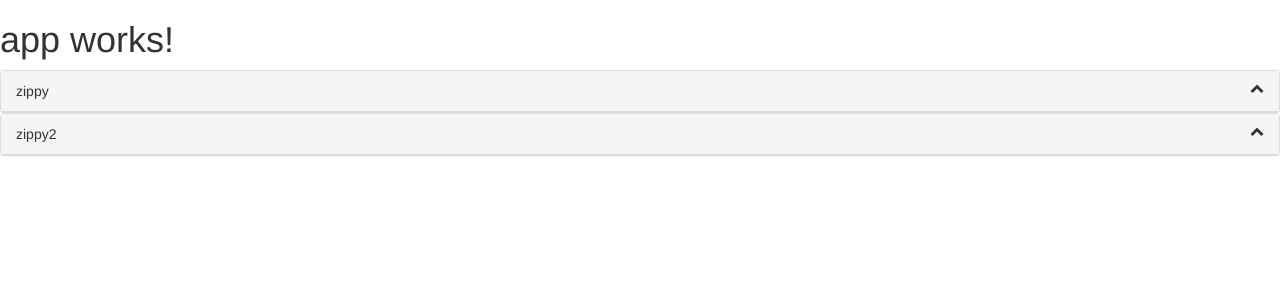
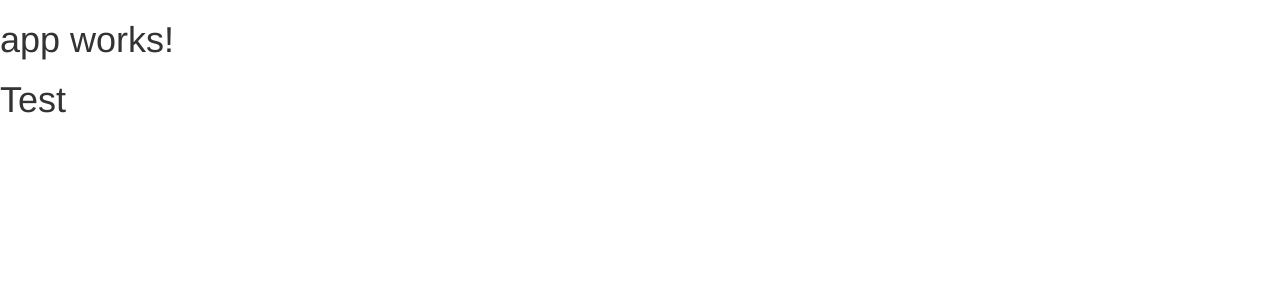
Before and after one commit to jaduff/udemy_course, an Angular app: page / in a window 1280 px wide. Shown: the top 300 px of the page. Built offline with nearby package versions, Linux system fonts and the light colour scheme.

Commit message:
set up structure for subscribe component

```diff
--- a/src/app/app.component.html
+++ b/src/app/app.component.html
@@ -1,5 +1,4 @@
 <h1>
   {{title}}
 </h1>
-<zippy title="zippy">Body</zippy>
-<zippy title="zippy2">Body2</zippy>
+<subscribe-form></subscribe-form>
--- a/src/app/app.component.ts
+++ b/src/app/app.component.ts
@@ -1,5 +1,6 @@
 import { Component } from '@angular/core';
 import { zippyComponent } from './components/zippy/zippy.component';
+import { subscribeFormComponent } from './components/subscribeform/subscribeform.component';
 
 @Component({
   selector: 'app-root',
--- a/src/app/app.module.ts
+++ b/src/app/app.module.ts
@@ -3,14 +3,15 @@ import { NgModule } from '@angular/core';
 import { FormsModule } from '@angular/forms';
 import { HttpModule } from '@angular/http';
 import {zippyComponent } from './components/zippy/zippy.component';
-
+import { subscribeFormComponent } from './components/subscribeform/subscribeform.component';
 
 import { AppComponent } from './app.component';
 
 @NgModule({
   declarations: [
     AppComponent,
-    zippyComponent
+    zippyComponent,
+    subscribeFormComponent
   ],
   imports: [
     BrowserModule,
--- /dev/null
+++ b/src/app/components/subscribeform/subscribeform.component.ts
@@ -0,0 +1,9 @@
+import { Component } from '@angular/core';
+
+@Component ({
+    selector: 'subscribe-form',
+    template: `<h1>Test</h1>`
+})
+export class subscribeFormComponent {
+
+}
```
